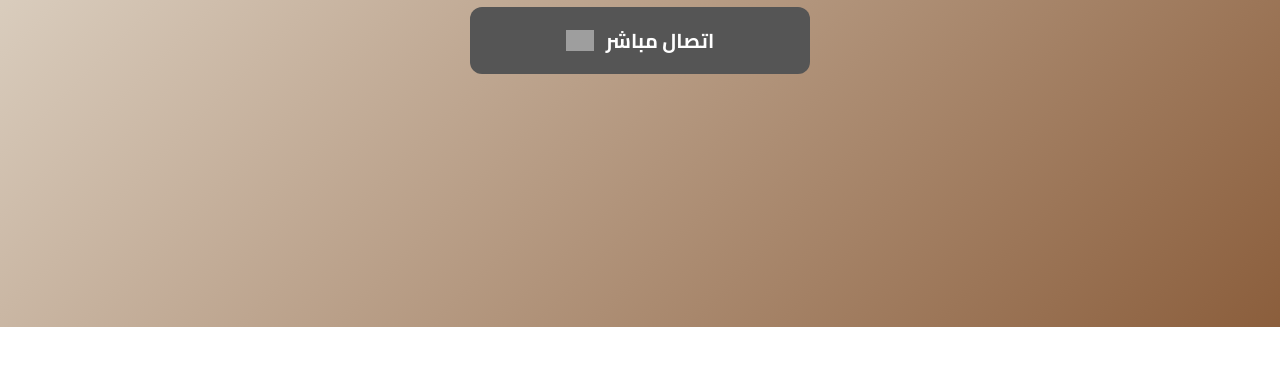
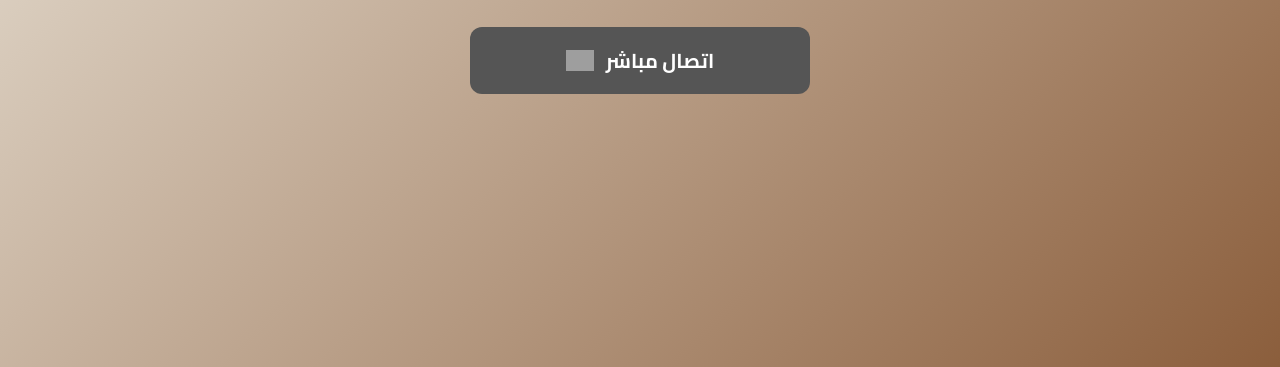
Before and after one commit to kaedoo/family-library, a plain HTML site: page index.html in a window 1280 px wide. Shown: the part 633-1000 px from the top of the page. Before the commit the page ends 960 px from the top, so only its background shows below. Drawn offline with Linux system fonts and the light colour scheme; grey boxes are pictures that could not be loaded.

Commit message:
Update index.html

```diff
--- a/index.html
+++ b/index.html
@@ -10,7 +10,7 @@
 body {
   font-family: 'Cairo', sans-serif;
   text-align: center;
-  padding: 80px 120px;
+  padding: 100px;
   margin: 0;
   background: linear-gradient(135deg, #f8f8f0 0%, #8b5e3c 100%);
   color: #fff;
```
